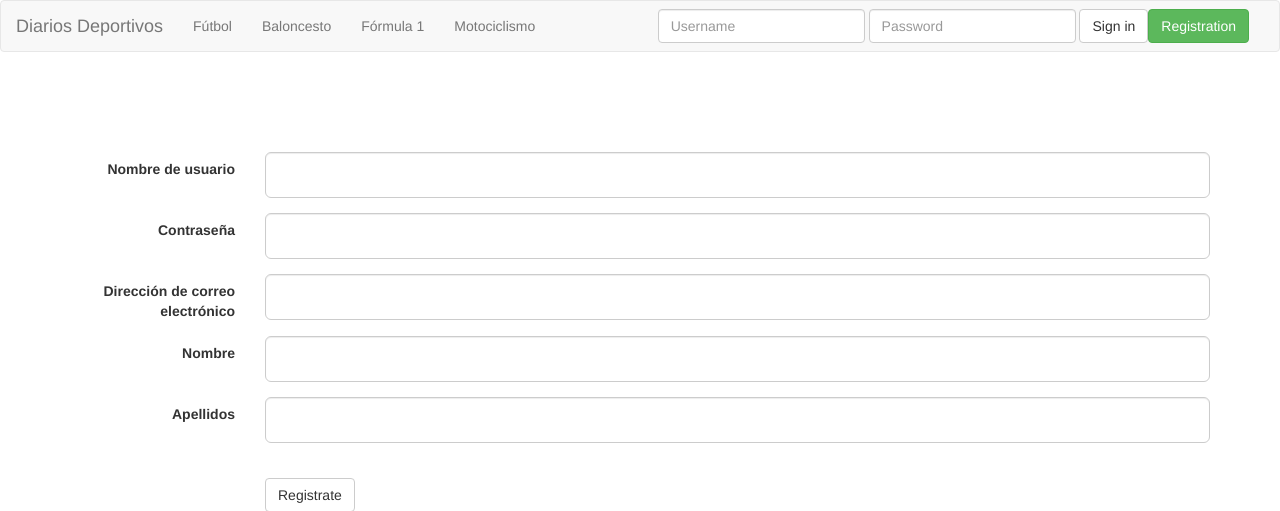
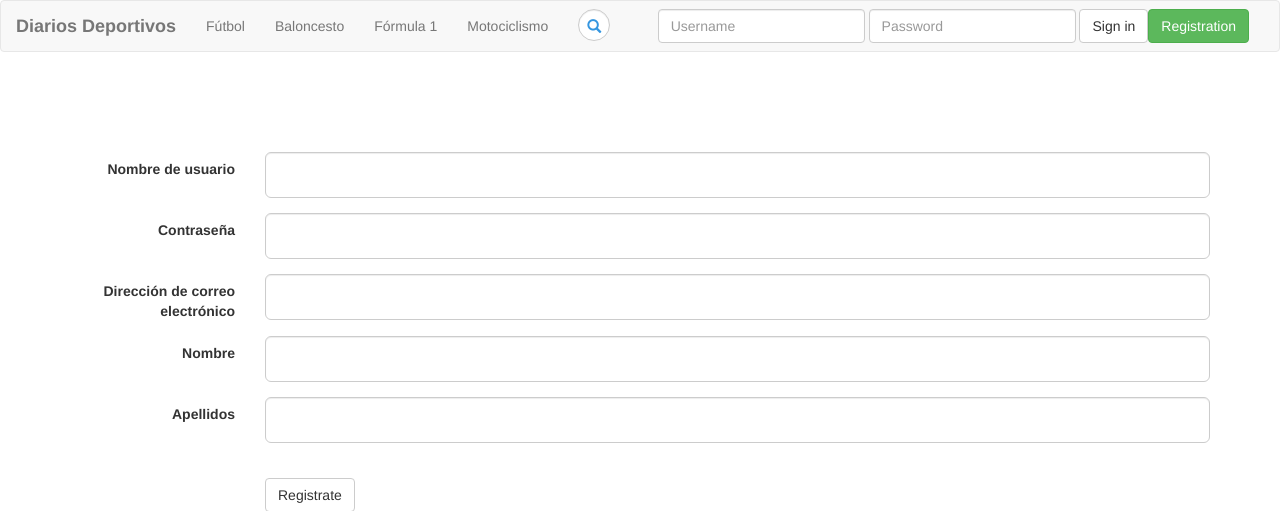
Before and after one commit to AII-DiarioDeportivo/DiariosDeportivos, a Django app: page /registration in a window 1280 px wide. Shown: the top 511 px of the page. Run offline with Django 3.2, Linux system fonts and the light colour scheme; parts of the project's set-up code (start-up, migrations or seed data) failed here and were passed over; some libraries are stand-ins or nearby versions.

Commit message:
Cambio estilos botón busqueda

```diff
--- a/DiariosDeportivos/static/stars_style.css
+++ b/DiariosDeportivos/static/stars_style.css
@@ -70,3 +70,53 @@ form .stars span {
   -o-transition: -o-width 0.5s;
   transition: width 0.5s;
 }
+.search-form .form-group {
+  float: right !important;
+  transition: all 0.35s, border-radius 0s;
+  width: 32px;
+  height: 32px;
+  background-color: #fff;
+  box-shadow: 0 1px 1px rgba(0, 0, 0, 0.075) inset;
+  border-radius: 25px;
+  border: 1px solid #ccc;
+}
+.search-form .form-group input.form-control {
+  padding-right: 20px;
+  border: 0 none;
+  background: transparent;
+  box-shadow: none;
+  display:block;
+}
+.search-form .form-group input.form-control::-webkit-input-placeholder {
+  display: none;
+}
+.search-form .form-group input.form-control:-moz-placeholder {
+  /* Firefox 18- */
+  display: none;
+}
+.search-form .form-group input.form-control::-moz-placeholder {
+  /* Firefox 19+ */
+  display: none;
+}
+.search-form .form-group input.form-control:-ms-input-placeholder {
+  display: none;
+}
+.search-form .form-group:hover,
+.search-form .form-group.hover {
+  width: 100%;
+  border-radius: 4px 25px 25px 4px;
+}
+.search-form .form-group span.form-control-feedback {
+  position: absolute;
+  top: -1px;
+  right: -2px;
+  z-index: 2;
+  display: block;
+  width: 34px;
+  height: 34px;
+  line-height: 34px;
+  text-align: center;
+  color: #3596e0;
+  left: initial;
+  font-size: 14px;
+}
--- a/DiariosDeportivos/templates/layout.html
+++ b/DiariosDeportivos/templates/layout.html
@@ -21,11 +21,12 @@
         <div class="navbar-header">
             <button type="button" class="navbar-toggle collapsed" data-toggle="collapse" data-target="#bs-example-navbar-collapse-1" aria-expanded="false">
             </button>
-            <a class="navbar-brand" href="/">Diarios Deportivos</a>
+            <a class="navbar-brand" href="/"><strong>Diarios Deportivos</strong></a>
         </div>
 
         <!-- Collect the nav links, forms, and other content for toggling -->
         <div class="collapse navbar-collapse" id="bs-example-navbar-collapse-1">
+
             <ul class="nav navbar-nav">
 
                 <li {% if action == "/futbol" %} class="active" {% endif %}>
@@ -41,6 +42,17 @@
                     <a href="/motociclismo" onclick="waitingDialog.show();setTimeout(function () {waitingDialog.hide();}, 3000);">Motociclismo <span class="sr-only">(current)</span></a>
                 </li>
 
+            </ul>
+
+            <ul class="nav navbar-nav navbar-form navbar-left">
+                <li class="active">
+                    <form id="searchform" class="search-form" action="{% url search %}" method="get" accept-charset="utf-8">
+                        <div class="form-group has-feedback">
+                            <input type="text" class="form-control" name="q" id="search">
+                            <span class="glyphicon glyphicon-search form-control-feedback"></span>
+                        </div>
+                    </form>
+                </li>
             </ul>
 
             <ul class="nav navbar-nav navbar-form navbar-right">
```
Also changed, not shown: DiariosDeportivos/templates/inicio.html (+0 -8 lines), diariosDeportivos.db.
